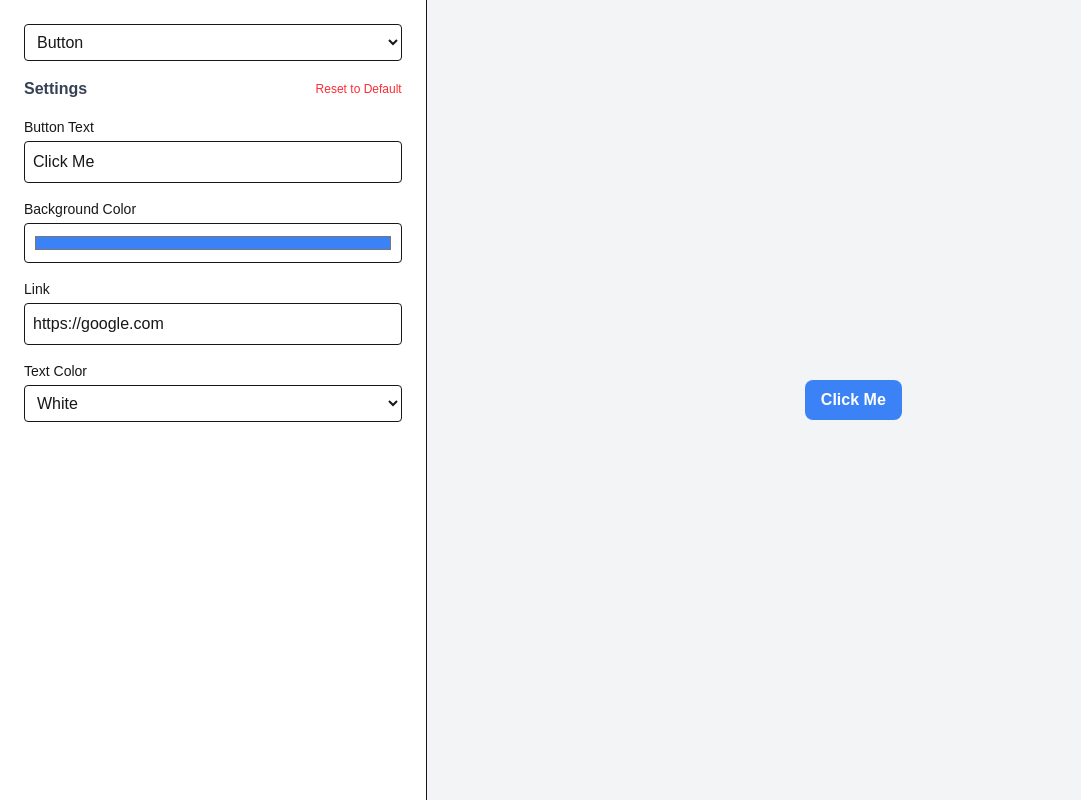
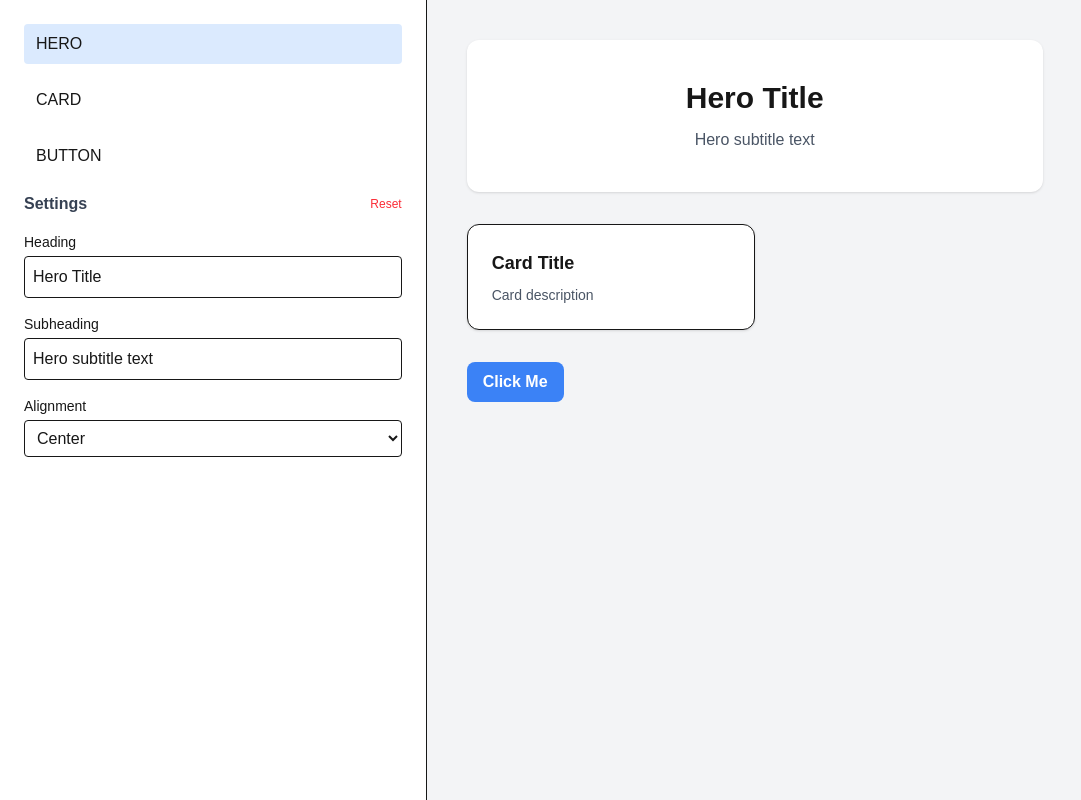
Before and after one commit to sitipolmalang/learn-next-v1, a Next.js app: page /editor in a window 1280 px wide. Shown: the whole page, without its empty margins (0-1081 px from the left). Built offline with nearby package versions, Linux system fonts and the light colour scheme.

Commit message:
menampilakan semua komponen di editor dan preview

```diff
--- /dev/null
+++ b/app/components/PageRendered.tsx
@@ -0,0 +1,39 @@
+import { componentRegistry } from './registry';
+import { validateProps } from './editor/validateProps';
+import { Field } from './editor/PropsEditor';
+
+type BlockType = 'hero' | 'card' | 'button';
+
+type Block = {
+    id: string;
+    type: BlockType;
+    props: Record<string, string>;
+};
+
+export default function PageRenderer({
+    blocks,
+    schemaMap,
+}: {
+    blocks: Block[];
+    schemaMap: Record<BlockType, Record<string, Field>>;
+}) {
+    return (
+        <div className="space-y-8">
+            {blocks.map((block) => {
+                const Component = componentRegistry[block.type];
+                const schema = schemaMap[block.type];
+
+                const safeProps = validateProps(schema, block.props);
+
+                return (
+                    <Component
+                        key={block.id}
+                        {...safeProps}
+                    />
+                );
+            })}
+        </div>
+    );
+}
+
+export type { Block, BlockType };
--- a/app/components/editor/PropsEditor.tsx
+++ b/app/components/editor/PropsEditor.tsx
@@ -1,68 +1,52 @@
 'use client';
 
-export type FieldSchema = {
-    readonly type: 'text' | 'color' | 'select';
-    readonly label: string;
-    readonly defaultValue?: string;
-    readonly options?: readonly {
-        readonly value: string;
-        readonly label: string;
-    }[];
+export type Field = {
+    type: 'text' | 'color' | 'select';
+    label: string;
+    defaultValue: string;
+    options?: { value: string; label: string }[];
 };
-
-interface PropsEditorProps {
-    schema: Readonly<Record<string, FieldSchema>>;
-    value: Record<string, string>;
-    onChange: (value: Record<string, string>) => void;
-}
 
 export default function PropsEditor({
     schema,
     value,
     onChange,
-}: PropsEditorProps) {
+}: {
+    schema: Record<string, Field>;
+    value: Record<string, string>;
+    onChange: (v: Record<string, string>) => void;
+}) {
 
     const handleReset = () => {
         const defaults: Record<string, string> = {};
         Object.entries(schema).forEach(([key, field]) => {
-            defaults[key] = field.defaultValue ?? '';
+            defaults[key] = field.defaultValue;
         });
         onChange(defaults);
     };
 
     return (
         <div className="space-y-4">
-            <div className="flex justify-between items-center mb-4">
-                <h3 className="font-bold text-gray-700">Settings</h3>
+            {/* HEADER + RESET */}
+            <div className="flex items-center justify-between">
+                <h3 className="font-semibold text-gray-700">Settings</h3>
                 <button
                     onClick={handleReset}
                     className="text-xs text-red-500 hover:text-red-700 font-medium"
                 >
-                    Reset to Default
+                    Reset
                 </button>
             </div>
 
-            {Object.entries(schema).map(([key, field]) => {
-                const fieldValue = value[key] ?? field.defaultValue ?? '';
-
-                if (field.type === 'select' && !field.options?.length) {
-                    console.warn(`Select field "${key}" has no options`);
-                }
-
-                return (
+            {Object.entries(schema).map(([key, field]) => (
                 <div key={key}>
-                        <label
-                            htmlFor={`input-${key}`}
-                            className="block text-sm font-medium mb-1"
-                        >
+                    <label className="block text-sm font-medium mb-1">
                         {field.label}
                     </label>
 
                     {field.type === 'select' ? (
                         <select
-                                id={`input-${key}`}
-                                name={key}
-                                value={fieldValue}
+                            value={value[key] ?? field.defaultValue}
                             className="w-full border rounded p-2 bg-white"
                             onChange={(e) =>
                                 onChange({
@@ -79,11 +63,10 @@ export default function PropsEditor({
                         </select>
                     ) : (
                         <input
-                                id={`input-${key}`}
-                                name={key}
                             type={field.type}
-                                value={fieldValue}
-                                className={`w-full border rounded p-2 ${field.type === 'color' ? 'h-10' : ''
+                            value={value[key] ?? field.defaultValue}
+                            className={`w-full border rounded p-2 ${
+                                field.type === 'color' ? 'h-10' : ''
                             }`}
                             onChange={(e) =>
                                 onChange({
@@ -94,8 +77,7 @@ export default function PropsEditor({
                         />
                     )}
                 </div>
-                );
-            })}
+            ))}
         </div>
     );
 }
--- a/app/components/editor/renderedMap.tsx
+++ /dev/null
@@ -1,9 +0,0 @@
-import ButtonOne from '../ui/ButtonOne';
-import Card from '../ui/Card';
-import Hero from '../ui/Hero';
-
-export const rendererMap = {
-    button: ButtonOne,
-    card: Card,
-    hero: Hero,
-};
--- a/app/components/editor/schemaMap.ts
+++ /dev/null
@@ -1,11 +0,0 @@
-import { buttonSchema } from './schemas/button.schema';
-import { cardSchema } from './schemas/card.schema';
-import { heroSchema } from './schemas/hero.schema';
-
-export const schemaMap = {
-    button: buttonSchema,
-    card: cardSchema,
-    hero: heroSchema,
-};
-
-export type ComponentType = keyof typeof schemaMap;
--- a/app/components/editor/schemas/button.schema.ts
+++ b/app/components/editor/schemas/button.schema.ts
@@ -1,5 +1,7 @@
+import { Field } from '../PropsEditor';
+
 // button.schema.ts
-export const buttonSchema = {
+export const buttonSchema: Record<string, Field> = {
     label: {
         type: 'text',
         label: 'Button Text',
--- a/app/components/editor/schemas/card.schema.ts
+++ b/app/components/editor/schemas/card.schema.ts
@@ -1,4 +1,6 @@
-export const cardSchema = {
+import { Field } from '../PropsEditor';
+
+export const cardSchema: Record<string, Field> = {
     title: {
         type: 'text',
         label: 'Title',
--- a/app/components/editor/schemas/hero.schema.ts
+++ b/app/components/editor/schemas/hero.schema.ts
@@ -1,4 +1,6 @@
-export const heroSchema = {
+import { Field } from '../PropsEditor';
+
+export const heroSchema: Record<string, Field> = {
     heading: {
         type: 'text',
         label: 'Heading',
@@ -19,4 +21,4 @@ export const heroSchema = {
             { value: 'right', label: 'Right' },
         ],
     },
-} as const;
+};
--- /dev/null
+++ b/app/components/editor/validateProps.ts
@@ -0,0 +1,36 @@
+import { Field } from './PropsEditor';
+
+export function validateProps(
+    schema: Record<string, Field>,
+    props: Record<string, string>
+): Record<string, string> {
+    const result: Record<string, string> = {};
+
+    for (const key in schema) {
+        const field = schema[key];
+        const value = props[key];
+
+        // 1. Kalau undefined / kosong → pakai default
+        if (value === undefined || value === '') {
+            result[key] = field.defaultValue;
+            continue;
+        }
+
+        // 2. Validasi select
+        if (field.type === 'select' && field.options) {
+            const isValid = field.options.some(
+                (opt) => opt.value === value
+            );
+
+            result[key] = isValid
+                ? value
+                : field.defaultValue;
+            continue;
+        }
+
+        // 3. Field biasa
+        result[key] = value;
+    }
+
+    return result;
+}
--- /dev/null
+++ b/app/components/registry.ts
@@ -0,0 +1,9 @@
+import Hero from './ui/Hero';
+import Card from './ui/Card';
+import ButtonOne from './ui/ButtonOne';
+
+export const componentRegistry = {
+    hero: Hero,
+    card: Card,
+    button: ButtonOne,
+};
--- a/app/editor/page.tsx
+++ b/app/editor/page.tsx
@@ -1,44 +1,95 @@
 'use client';
 
 import { useState } from 'react';
+import PageRenderer from '../components/PageRendered';
 import PropsEditor from '../components/editor/PropsEditor';
-import { schemaMap, ComponentType } from '../components/editor/schemaMap';
-import { rendererMap } from '../components/editor/renderedMap';
+
+import { heroSchema } from '../components/editor/schemas/hero.schema';
+import { cardSchema } from '../components/editor/schemas/card.schema';
+import { buttonSchema } from '../components/editor/schemas/button.schema';
+import { Block, BlockType } from '../components/PageRendered';
+import { Field } from '../components/editor/PropsEditor';
+
+
+const schemaMap: Record<BlockType, Record<string, Field>> = {
+    hero: heroSchema,
+    card: cardSchema,
+    button: buttonSchema,
+};
+
 
 export default function EditorPage() {
-    const [type, setType] = useState<ComponentType>('button');
-    const [props, setProps] = useState<Record<string, string>>({});
+    const [blocks, setBlocks] = useState<Block[]>([
+        {
+            id: 'hero',
+            type: 'hero',
+            props: {
+                heading: 'Hero Title',
+                subheading: 'Hero subtitle text',
+                align: 'center',
+            },
+        },
+        {
+            id: 'card',
+            type: 'card',
+            props: {
+                title: 'Card Title',
+                description: 'Card description',
+            },
+        },
+        {
+            id: 'button',
+            type: 'button',
+            props: {
+                label: 'Click Me',
+                href: 'https://google.com',
+                color: '#3b82f6',
+                textColor: '#ffffff',
+            },
+        },
+    ]);
 
-    const schema = schemaMap[type];
-    const Component = rendererMap[type];
+
+    const [activeId, setActiveId] = useState('hero');
+    const activeBlock = blocks.find(b => b.id === activeId)!;
 
     return (
         <div className="flex h-screen">
-            {/* Sidebar */}
-            <aside className="w-1/3 p-6 border-r space-y-4">
-                <select
-                    value={type}
-                    onChange={(e) => {
-                        setType(e.target.value as ComponentType);
-                        setProps({});
-                    }}
-                    className="w-full border p-2 rounded"
-                >
-                    <option value="button">Button</option>
-                    <option value="card">Card</option>
-                    <option value="hero">Hero</option>
-                </select>
+            {/* ASIDE */}
+            <aside className="w-1/3 border-r p-6 space-y-4">
+                {blocks.map((b) => (
+                    <button
+                        key={b.id}
+                        onClick={() => setActiveId(b.id)}
+                        className={`block w-full text-left px-3 py-2 rounded
+                            ${activeId === b.id
+                                ? 'bg-blue-100'
+                                : 'hover:bg-gray-100'}`}
+                    >
+                        {b.type.toUpperCase()}
+                    </button>
+                ))}
 
                 <PropsEditor
-                    schema={schema}
-                    value={props}
-                    onChange={setProps}
+                    schema={schemaMap[activeBlock.type]}
+                    value={activeBlock.props}
+                    onChange={(newProps) =>
+                        setBlocks(blocks.map(b =>
+                            b.id === activeId
+                                ? { ...b, props: newProps }
+                                : b
+                        ))
+                    }
                 />
             </aside>
 
-            {/* Preview */}
-            <main className="flex-1 flex items-center justify-center bg-gray-100">
-                <Component {...props} />
+            {/* PREVIEW */}
+            <main className="flex-1 p-10 bg-gray-100">
+                <PageRenderer
+                    blocks={blocks}
+                    schemaMap={schemaMap}
+                />
+
             </main>
         </div>
     );
```
Lines whose indentation alone changed are shown as unchanged.
